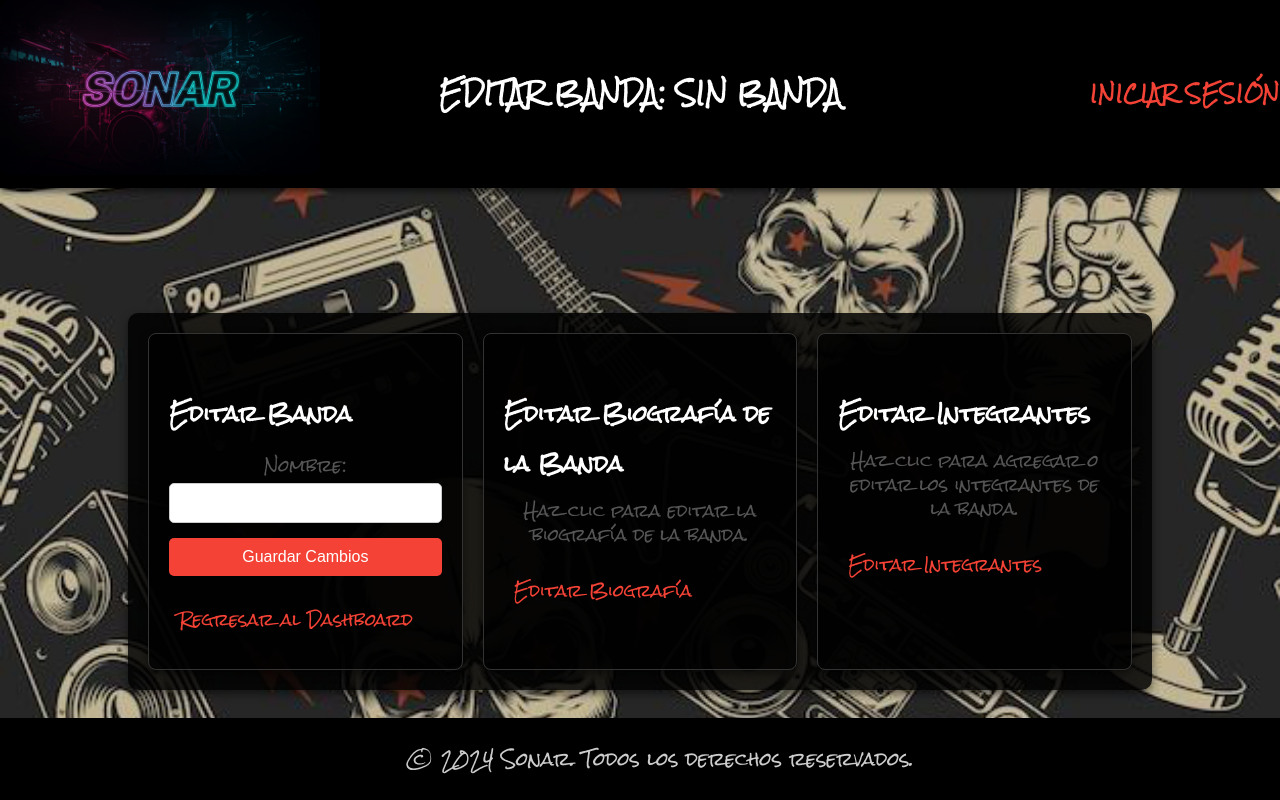
After one commit to NicoButter/sonar, a Django app: template bandas/templates/bandas/edit_banda.html in a window 1280 px wide. The commit adds this page. Run offline with Django 5.2, Linux system fonts and the light colour scheme; the template is opened without the code that fills it: values that come from a table or form of the project are taken from there, others are empty.

Commit message:
corrections

```diff
--- a/bandas/forms.py
+++ b/bandas/forms.py
@@ -1,20 +1,25 @@
 from django import forms
 from .models import Banda, EstiloMusical, Integrante
 from accounts.models import Usuario
+
+#-------------------------------------------------------------------------------------------------------------
 
 class BandaForm(forms.ModelForm):
     class Meta:
         model = Banda
         fields = ['nombre']  # Solo el nombre al principio
 
+#-------------------------------------------------------------------------------------------------------------
 
-# class BandaForm(forms.ModelForm):
-#     class Meta:
-#         model = Banda
-#         fields = ['nombre', 'representante', 'estilos_musicales', 'biografia', 'demos', 'imagen', 'lugar_ensayo', 'estado']
+class BiografiaForm(forms.ModelForm):
+    class Meta:
+        model = Banda
+        fields = ['biografia']  # Solo el campo de biografía es necesario para esta edición
+        widgets = {
+            'biografia': forms.Textarea(attrs={'rows': 5, 'placeholder': 'Escribe la biografía de la banda aquí...'})
+        }
 
-#     representante = forms.ModelChoiceField(queryset=Usuario.objects.filter(is_representative=True), label="Representante")
-#     estilos_musicales = forms.ModelMultipleChoiceField(queryset=EstiloMusical.objects.all(), widget=forms.CheckboxSelectMultiple)
+#-------------------------------------------------------------------------------------------------------------
 
 class IntegranteForm(forms.ModelForm):
     class Meta:
--- /dev/null
+++ b/bandas/static/bandas/css/edit_banda_styles.css
@@ -0,0 +1,123 @@
+h2 {
+    font-size: 2rem;
+    color: #f44336;
+    text-align: center;
+    margin-bottom: 1rem;
+}
+
+h3 {
+    font-size: 1.5rem;
+    color: #007bff;
+    text-align: center;
+    margin-bottom: 0.5rem;
+}
+
+p {
+    font-size: 1.1rem;
+    color: #ccc;
+    text-align: center;
+    margin: 0.5rem 0;
+    line-height: 1.5;
+}
+
+.dashboard-cards {
+    display: grid;
+    grid-template-columns: repeat(auto-fit, minmax(300px, 1fr));
+    gap: 20px;
+    margin-top: 1rem;
+    padding: 20px;
+    background-color: rgba(0, 0, 0, 0.85);
+    border-radius: 10px;
+    box-shadow: 0 4px 8px rgba(0, 0, 0, 0.5);
+}
+
+/* Estilo de las tarjetas */
+.card {
+    background-color: rgba(0, 0, 0, 0.8);
+    border: 1px solid #333;
+    border-radius: 8px;
+    box-shadow: 0 4px 8px rgba(0, 0, 0, 0.5);
+    transition: transform 0.3s ease, box-shadow 0.3s ease;
+    padding: 20px;
+    color: #fff;
+}
+
+.card:hover {
+    transform: translateY(-5px);
+}
+
+/* Títulos dentro de las tarjetas */
+.card-title {
+    font-size: 1.3rem;
+    font-weight: bold;
+    margin-bottom: 10px;
+}
+
+/* Espaciado entre los elementos dentro del formulario */
+.card-body form {
+    margin-top: 15px;
+}
+
+/* Estilo de los botones dentro de las tarjetas */
+.btn {
+    display: block;
+    width: 100%;
+    padding: 10px;
+    margin-top: 15px;
+    font-size: 1rem;
+}
+
+/* Estilo del formulario para evitar que los elementos se amontonen */
+form .form-row {
+    margin-bottom: 10px;
+}
+
+/* Ajustar el tamaño del formulario */
+.card-body form input,
+.card-body form select,
+.card-body form textarea {
+    width: 100%; /* Asegura que los inputs ocupen todo el ancho disponible */
+    padding: 10px;
+    margin-top: 5px;
+    font-size: 1rem;
+    border-radius: 5px;
+    border: 1px solid #ccc;
+    box-sizing: border-box; /* Asegura que el padding no haga que el input se desborde */
+}
+
+/* Ajustar la visualización de la tarjeta para imágenes y demos */
+.card-body p {
+    margin-bottom: 15px;
+    font-size: 1rem;
+    color: #555;
+}
+
+.card-body .btn-primary {
+    width: auto;
+}
+
+/* Estilo para la tarjeta de biografía */
+.card-body form textarea {
+    border-radius: 5px;
+    border: 1px solid #ccc;
+    padding: 10px;
+    font-size: 1rem;
+}
+
+.card-body form .btn-info {
+    width: auto;
+}
+
+/* Estilo para la tarjeta de integrantes */
+.card-body form .form-group {
+    margin-bottom: 15px;
+}
+
+.card-body form .form-control {
+    border-radius: 5px;
+    border: 1px solid #ccc;
+}
+
+.card-body form .btn-primary {
+    width: auto;
+}
--- /dev/null
+++ b/bandas/templates/bandas/edit_banda.html
@@ -0,0 +1,72 @@
+{% extends 'base.html' %}
+
+{% load static %}
+
+{% block title %}Editar Banda{% endblock %}
+
+{% block header_title %}Editar Banda: {{ banda.nombre|default:"Sin Banda" }}{% endblock %}
+
+{% block extra_styles %}
+    <link rel="stylesheet" href="{% static 'bandas/css/edit_banda_styles.css' %}">
+{% endblock %}
+
+{% block content %}
+    <div class="container">
+        <div class="dashboard-cards">
+            <!-- Tarjeta para Editar Banda -->
+            <div class="card">
+                <div class="card-body">
+                    <h5 class="card-title">Editar Banda</h5>
+                    <form method="post" enctype="multipart/form-data">
+                        {% csrf_token %}
+                        {{ form.as_p }}
+                        <button type="submit" class="btn btn-success">Guardar Cambios</button>
+                    </form>
+                    <!-- Botón para regresar al dashboard -->
+                    <a href="{% url 'representative_dashboard' %}" class="btn btn-secondary mt-3">Regresar al Dashboard</a>
+                </div>
+            </div>
+
+            <!-- Tarjeta para Subir Imagen -->
+            {% if banda %}
+                <div class="card">
+                    <div class="card-body">
+                        <h5 class="card-title">Gestionar Imagen</h5>
+                        <p>Sube o edita la imagen de tu banda.</p>
+                        <a href="{% url 'upload_imagen' banda.id %}" class="btn btn-primary">Subir Imagen</a>
+                    </div>
+                </div>
+            {% endif %}
+
+            <!-- Tarjeta para Subir Demos -->
+            {% if banda %}
+                <div class="card">
+                    <div class="card-body">
+                        <h5 class="card-title">Subir Demos</h5>
+                        <p>Sube los demos de tu banda (máximo 4 archivos).</p>
+                        <a href="{% url 'upload_demo' banda.id %}" class="btn btn-primary">Subir Demo</a>
+                    </div>
+                </div>
+            {% endif %}
+
+            <!-- Tarjeta para Editar Biografía -->
+            <div class="card">
+                <div class="card-body">
+                    <h5 class="card-title">Editar Biografía de la Banda</h5>
+                    <p>Haz clic para editar la biografía de la banda.</p>
+                    <a href="{% url 'edit_biografia' banda.id %}" class="btn btn-warning">Editar Biografía</a>
+                </div>
+            </div>
+
+            <!-- Tarjeta para Editar Integrantes -->
+            <div class="card">
+                <div class="card-body">
+                    <h5 class="card-title">Editar Integrantes</h5>
+                    <p>Haz clic para agregar o editar los integrantes de la banda.</p>
+                    <a href="{% url 'edit_integrantes' banda.id %}" class="btn btn-info">Editar Integrantes</a>
+                </div>
+            </div>
+
+        </div>
+    </div>
+{% endblock %}
--- a/bandas/urls.py
+++ b/bandas/urls.py
@@ -5,7 +5,10 @@ urlpatterns = [
     path('', views.banda_list, name='banda_list'),  # Lista de bandas
     path('create/', views.create_banda, name='create_banda'),  # Crear una banda
     path('bandas/eliminar/<int:banda_id>/', views.eliminar_banda, name='eliminar_banda'),
-    path('crear-integrante/', views.crear_integrante, name='crear_integrante'),
+    path('editar_biografia/<int:banda_id>/', views.editar_biografia, name='edit_biografia'),
+    path('editar_integrantes/<int:banda_id>/', views.editar_integrantes, name='edit_integrantes'),
     path('<int:banda_id>/', views.banda_detail, name='banda_detail'),  # Detalle de una banda
     path('<int:banda_id>/edit/', views.edit_banda, name='edit_banda'),  # Editar una banda
+    path('<int:banda_id>/upload-imagen/', views.upload_imagen, name='upload_imagen'),  # Subir imagen
+    path('upload-demo/<int:banda_id>/', views.upload_demo, name='upload_demo')
 ]
--- a/dashboards/static/dashboards/css/representative_dashboard_styles.css
+++ b/dashboards/static/dashboards/css/representative_dashboard_styles.css
@@ -51,10 +51,6 @@ p {
     max-width: 200px;
     height: auto;
 }
-
-
-
-
 
 
 .card {
```
Also changed, not shown: bandas/static/bandas/css/edit_biografia_styles.css (added, +66 -0 lines), bandas/templates/bandas/edit_biografia.html (added, +24 -0 lines), bandas/templates/bandas/edit_integrantes.html (added, +12 -0 lines), bandas/templates/edit_banda.html (deleted, +0 -17 lines), bandas/views.py (+61 -52 lines), dashboards/templates/representative_dashboard.html (+18 -79 lines), bandas/templates/bandas/banda_detail.html (renamed from bandas/templates/banda_detail.html), bandas/templates/bandas/banda_list.html (renamed from bandas/templates/banda_list.html), bandas/templates/bandas/crear_integrante.html (renamed from bandas/templates/crear_integrante.html), bandas/templates/bandas/create_banda.html (renamed from bandas/templates/create_banda.html).
